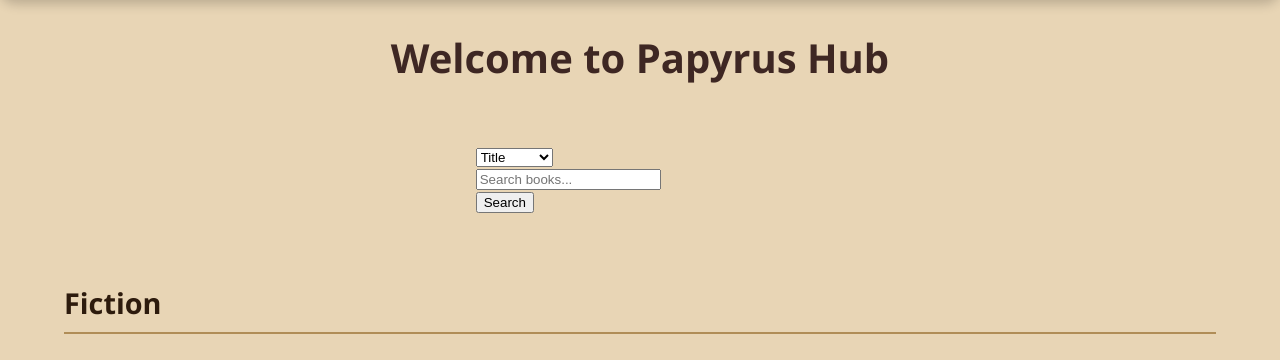
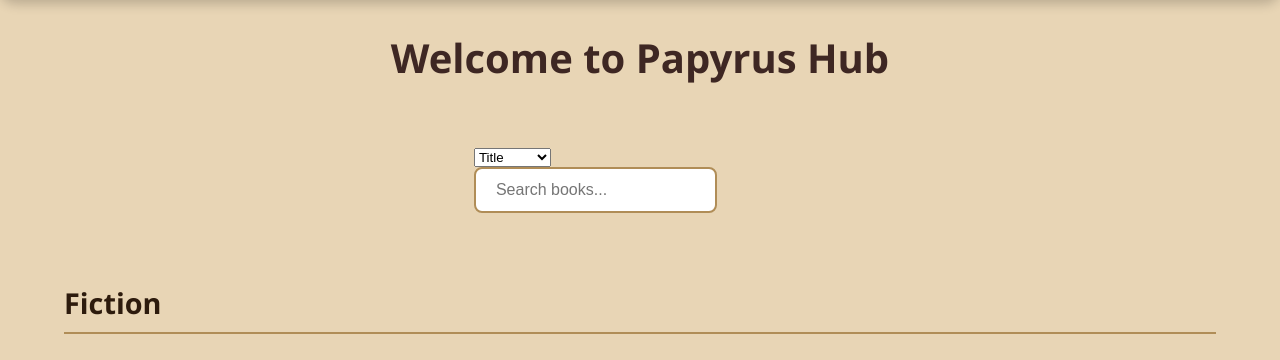
Before and after one commit to if1208-design/Library-Hub, a Django app: page /cover/ in a window 1280 px wide. Shown: the part 112-472 px from the top of the page. Run offline with Django 5.2, Linux system fonts and the light colour scheme; data that the repository does not hold is empty.

Commit message:
fix search2

```diff
--- a/templates/index.html
+++ b/templates/index.html
@@ -32,8 +32,7 @@
                     <option value="author" {% if searchFilter == "author" %}selected{% endif %}>Author</option>
                     <option value="category" {% if searchFilter == "category" %}selected{% endif %}>Category</option>
                 </select>
-                <input type="text" name="q" placeholder="Search books..." value="{{ query|default:'' }}" class="search-input">
-                <button type="submit" class="search-button">Search</button>
+                <input type="text" name="q" id="searchInput" placeholder="Search books..." value="{{ query|default:'' }}">
             </div>
         </form>
     </div>
```
